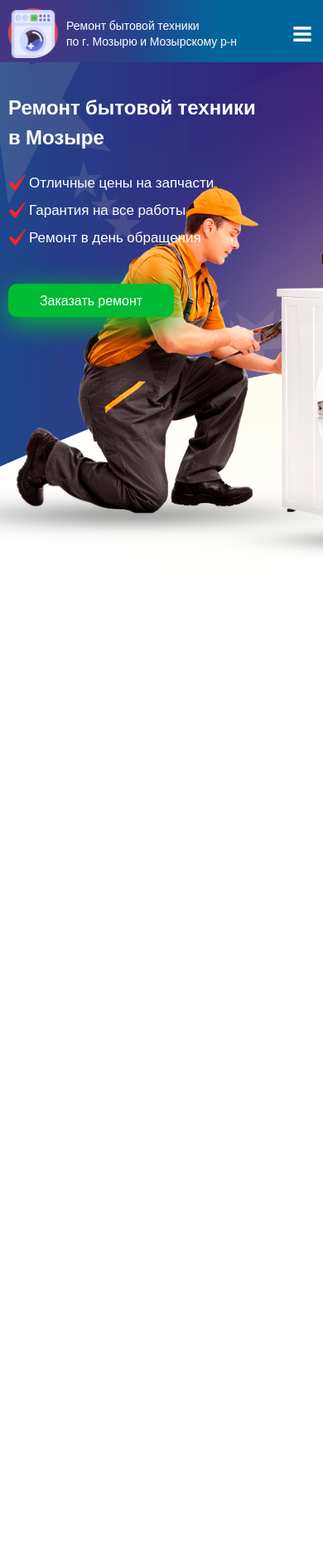
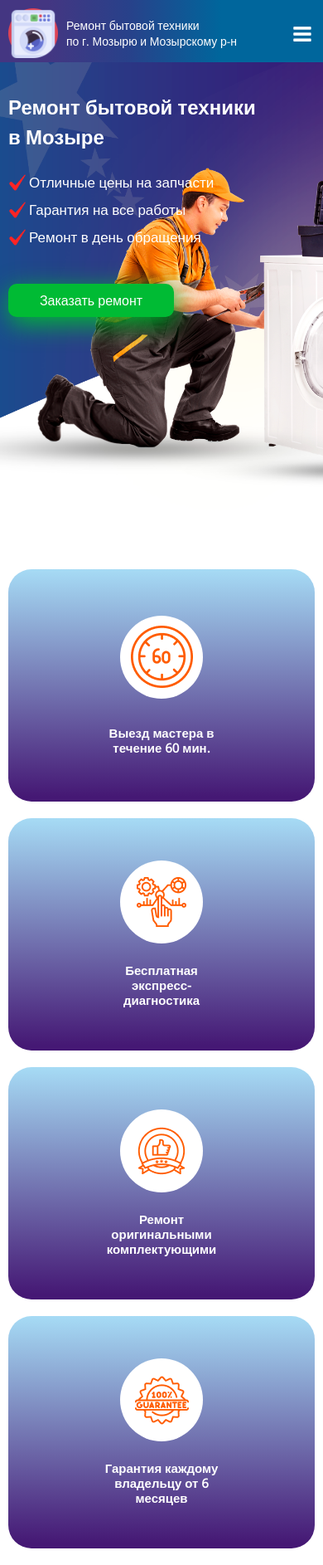
Before and after one commit to AlexeiBrel/Site, a PHP site: page / in a window 390 px wide. Shown: the whole page at 83% size. Before the commit the page ends 664 px from the top, so only its background shows below. Run offline with PHP 8.4, Linux system fonts and the light colour scheme; some libraries are stand-ins or nearby versions.

Commit message:
trigger block creation and adaptive

```diff
--- a/index.html
+++ b/index.html
@@ -71,7 +71,7 @@
             </div>
         </header>
         <main class="main">
-            <div class="hero">
+            <section class="hero">
                 <div class="hero-title">
                     <h1>Ремонт бытовой техники <br> в Мозыре</h1>
                     <ul>
@@ -79,9 +79,37 @@
                         <li>Гарантия на все работы</li>
                         <li>Ремонт в день обращения</li>
                     </ul>
-                    <button type="button" class="heroBtn">Заказать ремонт</button>
+                    <a href="+375336803539" class="heroBtn">Заказать ремонт</a>
                 </div>
-            </div>
+            </section>
+            <section class="trigger">
+                <div class="trigger-content">
+                    <div class="trigger-item">
+                        <div class="trigger-img">
+                            <img src="img/trigger/icon1.png" alt="">
+                        </div>
+                        <h2>Выезд мастера в течение 60 мин.</h2>
+                    </div>
+                    <div class="trigger-item">
+                        <div class="trigger-img">
+                            <img src="img/trigger/icon2.png" alt="">
+                        </div>
+                        <h2>Бесплатная экспресс-диагностика</h2>
+                    </div>
+                    <div class="trigger-item">
+                        <div class="trigger-img">
+                            <img src="img/trigger/icon3.png" alt="">
+                        </div>
+                        <h2>Ремонт оригинальными комплектующими</h2>
+                    </div>
+                    <div class="trigger-item">
+                        <div class="trigger-img">
+                            <img src="img/trigger/icon4.png" alt="">
+                        </div>
+                        <h2>Гарантия каждому владельцу от 6 месяцев</h2>
+                    </div>
+                </div>
+            </section>
         </main>
         <footer class="footer"></footer>
     </div>
--- a/style/style.css
+++ b/style/style.css
@@ -271,6 +271,15 @@
 }
 
 .main .hero .hero-title .heroBtn {
+  display: -webkit-box;
+  display: -ms-flexbox;
+  display: flex;
+  -webkit-box-align: center;
+      -ms-flex-align: center;
+          align-items: center;
+  -webkit-box-pack: center;
+      -ms-flex-pack: center;
+          justify-content: center;
   width: 200px;
   height: 40px;
   border-radius: 12px;
@@ -291,6 +300,85 @@
   background: #fdc312;
   -webkit-box-shadow: 2px 8px 30px #fdc312;
           box-shadow: 2px 8px 30px #fdc312;
+}
+
+.main .trigger {
+  max-width: 100%;
+  width: 100%;
+  padding: 50px 10px;
+}
+
+.main .trigger .trigger-content {
+  max-width: 1366px;
+  width: 100%;
+  margin: 0 auto;
+  display: -ms-grid;
+  display: grid;
+  -ms-grid-columns: (minmax(240px, 1fr))[auto-fit];
+      grid-template-columns: repeat(auto-fit, minmax(240px, 1fr));
+}
+
+.main .trigger .trigger-item {
+  width: 240px;
+  height: 280px;
+  background: -webkit-gradient(linear, left top, left bottom, from(#A6DBF5), color-stop(97.92%, #451874));
+  background: linear-gradient(180deg, #A6DBF5 0%, #451874 97.92%);
+  border: none;
+  -webkit-box-sizing: border-box;
+          box-sizing: border-box;
+  border-radius: 28px;
+  display: -webkit-box;
+  display: -ms-flexbox;
+  display: flex;
+  -webkit-box-orient: vertical;
+  -webkit-box-direction: normal;
+      -ms-flex-direction: column;
+          flex-direction: column;
+  -webkit-box-align: center;
+      -ms-flex-align: center;
+          align-items: center;
+  padding: 40px;
+  -ms-flex-pack: distribute;
+      justify-content: space-around;
+  margin: 10px auto;
+}
+
+.main .trigger .trigger-item h2 {
+  font-style: normal;
+  font-weight: bold;
+  font-size: 15px;
+  line-height: 18px;
+  text-align: center;
+  color: #FFFFFF;
+}
+
+.main .trigger .trigger-item .trigger-img {
+  width: 100px;
+  height: 100px;
+  display: -webkit-box;
+  display: -ms-flexbox;
+  display: flex;
+  background: #FFFFFF;
+  border-radius: 50%;
+}
+
+.main .trigger .trigger-item .trigger-img img {
+  margin: auto;
+}
+
+@media all and (max-width: 1023px) {
+  .main .trigger .trigger-content {
+    display: -ms-grid;
+    display: grid;
+    -ms-grid-columns: (minmax(350px, 1fr))[auto-fit];
+        grid-template-columns: repeat(auto-fit, minmax(350px, 1fr));
+  }
+  .main .trigger .trigger-item {
+    width: 280px;
+    height: 280px;
+    background: -webkit-gradient(linear, left top, left bottom, from(#A6DBF5), color-stop(97.92%, #451874));
+    background: linear-gradient(180deg, #A6DBF5 0%, #451874 97.92%);
+  }
 }
 
 @media all and (max-width: 769px) {
@@ -473,7 +561,8 @@
     left: 0;
   }
   .main .hero .hero-title {
-    padding: 20px 0;
+    min-height: 70vh;
+    padding: 20px 0 0;
   }
   .main .hero .hero-title h1 {
     font-size: 32px;
@@ -485,6 +574,28 @@
   }
   .main .hero .hero-title .heroBtn {
     margin-top: 40px;
+  }
+  .main .trigger {
+    padding: 10px 10px;
+  }
+  .main .trigger .trigger-content {
+    display: -ms-grid;
+    display: grid;
+    -ms-grid-columns: (minmax(270px, 1fr))[auto-fit];
+        grid-template-columns: repeat(auto-fit, minmax(270px, 1fr));
+  }
+  .main .trigger .trigger-item {
+    width: 260px;
+    height: 280px;
+    background: -webkit-gradient(linear, left top, left bottom, from(#A6DBF5), color-stop(97.92%, #451874));
+    background: linear-gradient(180deg, #A6DBF5 0%, #451874 97.92%);
+  }
+}
+
+@media all and (max-width: 560px) {
+  .main .trigger .trigger-item {
+    width: 100%;
+    padding: 40px 105px;
   }
 }
 
--- a/style/style.scss
+++ b/style/style.scss
@@ -2,6 +2,9 @@
 @mixin button($width,
 $bRadius,
 $height) {
+    display: flex;
+    align-items: center;
+    justify-content: center;
     width: $width;
     height: $height;
     border-radius: $bRadius;
@@ -217,9 +220,70 @@ $height) {
             }
         }
     }
+    .trigger {
+        max-width: 100%;
+        width: 100%;
+        padding: 50px 10px;
+        .trigger-content {
+            max-width: 1366px;
+            width: 100%;
+            margin: 0 auto;
+            display: grid;
+            grid-template-columns: repeat(auto-fit, minmax(240px, 1fr));
+        }
+        .trigger-item {
+            width: 240px;
+            height: 280px;
+            background: linear-gradient(180deg, #A6DBF5 0%, #451874 97.92%);
+            border: none;
+            box-sizing: border-box;
+            border-radius: 28px;
+            display: flex;
+            flex-direction: column;
+            align-items: center;
+            padding: 40px;
+            justify-content: space-around;
+            margin: 10px auto;
+            h2 {
+                font-style: normal;
+                font-weight: bold;
+                font-size: 15px;
+                line-height: 18px;
+                text-align: center;
+                color: #FFFFFF;
+            }
+            .trigger-img {
+                width: 100px;
+                height: 100px;
+                display: flex;
+                background: #FFFFFF;
+                border-radius: 50%;
+                // z-index: -1;
+                img {
+                    margin: auto;
+                }
+            }
+        }
+    }
 }
 
 .footer {}
+
+@media all and(max-width:1023px) {
+    .main {
+        .trigger {
+            .trigger-content {
+                display: grid;
+                grid-template-columns: repeat(auto-fit, minmax(350px, 1fr));
+            }
+            .trigger-item {
+                width: 280px;
+                height: 280px;
+                background: linear-gradient(180deg, #A6DBF5 0%, #451874 97.92%);
+            }
+        }
+    }
+}
 
 @media all and(max-width:769px) {
     .header {
@@ -362,7 +426,8 @@ $height) {
     .main {
         .hero {
             .hero-title {
-                padding: 20px 0;
+                min-height: 70vh;
+                padding: 20px 0 0;
                 h1 {
                     font-size: 32px;
                     line-height: 36px;
@@ -374,6 +439,29 @@ $height) {
                 .heroBtn {
                     margin-top: 40px;
                 }
+            }
+        }
+        .trigger {
+            padding: 10px 10px;
+            .trigger-content {
+                display: grid;
+                grid-template-columns: repeat(auto-fit, minmax(270px, 1fr));
+            }
+            .trigger-item {
+                width: 260px;
+                height: 280px;
+                background: linear-gradient(180deg, #A6DBF5 0%, #451874 97.92%);
+            }
+        }
+    }
+}
+
+@media all and(max-width:560px) {
+    .main {
+        .trigger {
+            .trigger-item {
+                width: 100%;
+                padding: 40px 105px;
             }
         }
     }
```
Also changed, not shown: img/trigger/icon1.png (added), img/trigger/icon2.png (added), img/trigger/icon3.png (added), img/trigger/icon4.png (added).
